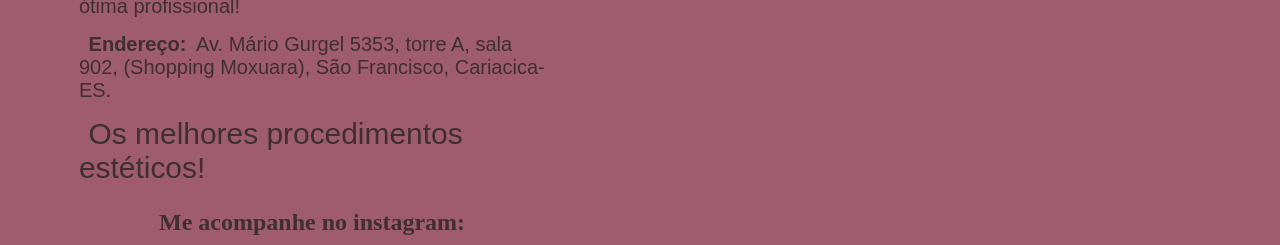
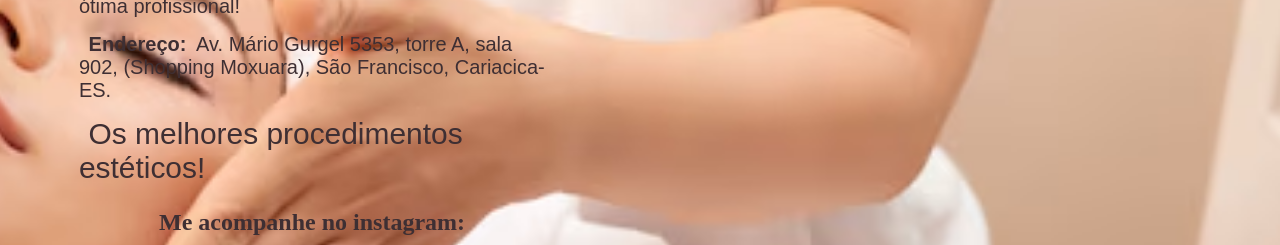
Before and after one commit to Joseph9598/ClinicaEsteticaWeb, a plain HTML site: page index.html in a window 1280 px wide. Shown: the part 552-797 px from the top of the page. Drawn offline with Linux system fonts and the light colour scheme; a web font is replaced by a local one.

Commit message:
add imagem de fundo

```diff
--- a/styles/style.css
+++ b/styles/style.css
@@ -4,7 +4,7 @@
 :root{
     --cor-principal:#A05C6F;
     --cor-secundaria:#B37995;
-    --cor-terciaria:#69354E;
+    --cor-terciaria:#e7c3d4;
 }
 *{
    margin: 1%;
@@ -15,9 +15,12 @@ body{
 
     /* height: 100vh; */
     box-sizing: border-box;
-    background-color:var(--cor-principal) ;
+    background-color:wheat ;
     color:#3E2F33 ;
-
+    background-image: url(../assets/jovem-mulher-caucasiana-recebendo-massagem-anti-idade_1098-18121.avif);
+    background-repeat: no-repeat;
+    background-size: cover;
+    background-position: center;
 }
 .apresentacao{
     box-sizing: border-box;
```
Also changed, not shown: assets/jovem-mulher-caucasiana-recebendo-massagem-anti-idade_1098-18121.avif (added).
